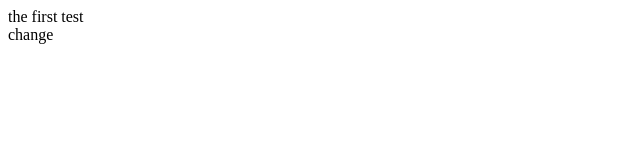
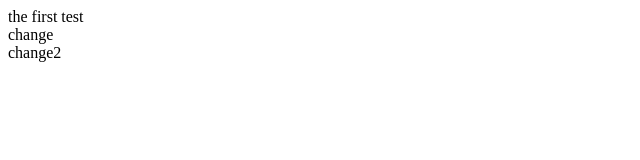
Before and after one commit to real-na/test, a plain HTML site: page index.html in a window 1280 px wide. Shown: the full height of the page, 0-640 px from the left. Drawn offline with Linux system fonts and the light colour scheme.

Commit message:
the second submit

```diff
--- a/index.html
+++ b/index.html
@@ -8,5 +8,6 @@
 <body>
     <div>the first test</div>
     <div>change</div>
+    <div>change2</div>
 </body>
 </html>
```
